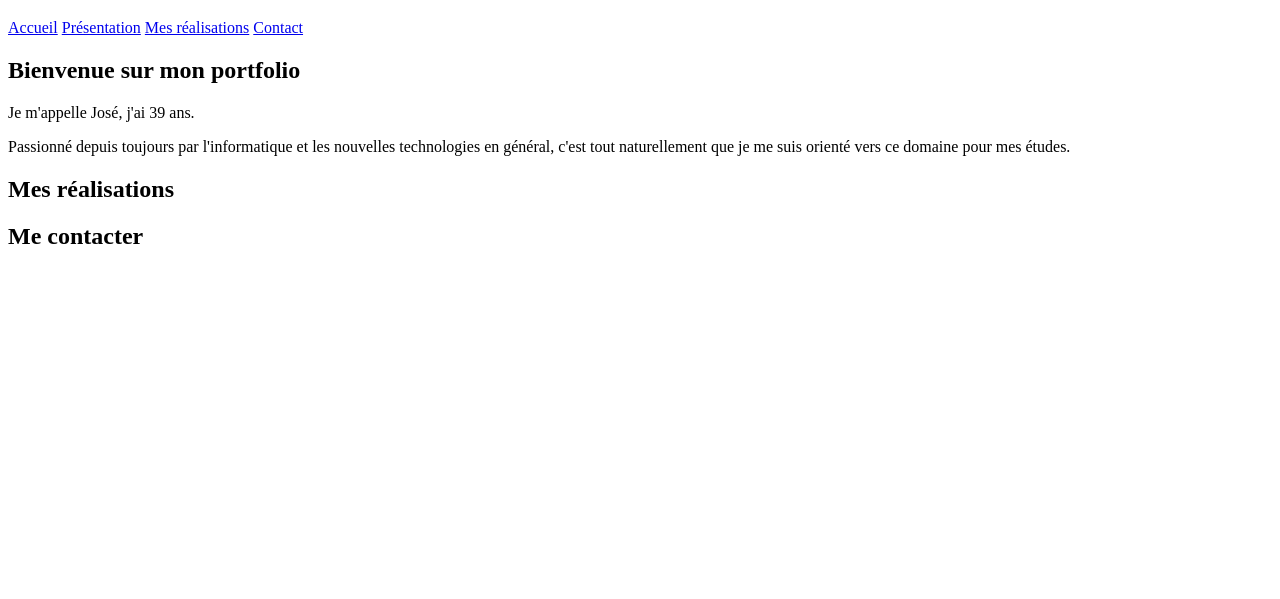
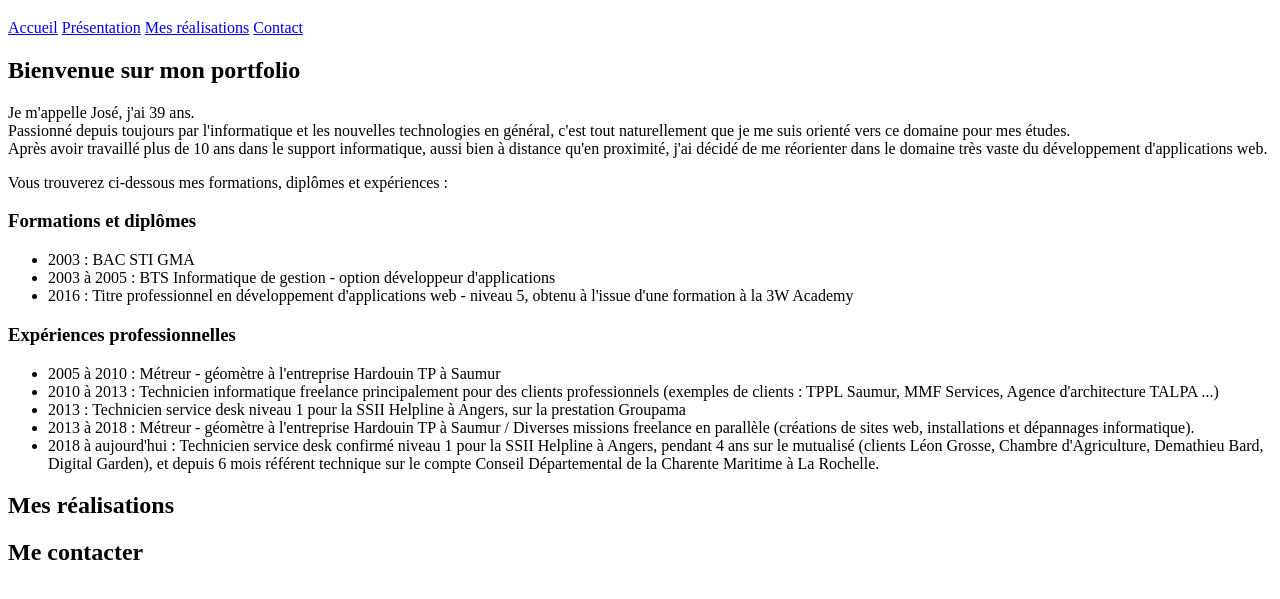
Before and after one commit to jose49260/portfolioHtml, a plain HTML site: page index.html in a window 1280 px wide. Shown: the part 61-660 px from the top of the page. Drawn offline with Linux system fonts and the light colour scheme.

Commit message:
Ajout des compétences et expériences

```diff
--- a/index.html
+++ b/index.html
@@ -19,9 +19,24 @@
         <main>
             <section id="Présentation">
                 <h2>Bienvenue sur mon portfolio</h2>
-                <p>Je m'appelle José, j'ai 39 ans.</p>
-                <p>Passionné depuis toujours par l'informatique et les nouvelles technologies en général, c'est tout naturellement que je me suis orienté vers ce domaine pour mes études.</p>
-
+                <p>Je m'appelle José, j'ai 39 ans.<br>
+                Passionné depuis toujours par l'informatique et les nouvelles technologies en général, c'est tout naturellement que je me suis orienté vers ce domaine pour mes études.<br>
+                Après avoir travaillé plus de 10 ans dans le support informatique, aussi bien à distance qu'en proximité, j'ai décidé de me réorienter dans le domaine très vaste du développement d'applications web.</p>
+                <p>Vous trouverez ci-dessous mes formations, diplômes et expériences :</p>
+                <h3>Formations et diplômes</h3>
+                <ul>
+                    <li>2003 : BAC STI GMA</li>
+                    <li>2003 à 2005 : BTS Informatique de gestion - option développeur d'applications</li>
+                    <li>2016 : Titre professionnel en développement d'applications web - niveau 5, obtenu à l'issue d'une formation à la 3W Academy</li>
+                </ul>
+                <h3>Expériences professionnelles</h3>
+                <ul>
+                    <li>2005 à 2010 : Métreur - géomètre à l'entreprise Hardouin TP à Saumur</li>
+                    <li>2010 à 2013 : Technicien informatique freelance principalement pour des clients professionnels (exemples de clients : TPPL Saumur, MMF Services, Agence d'architecture TALPA ...)</li>
+                    <li>2013 : Technicien service desk niveau 1 pour la SSII Helpline à Angers, sur la prestation Groupama</li>
+                    <li>2013 à 2018 : Métreur - géomètre à l'entreprise Hardouin TP à Saumur / Diverses missions freelance en parallèle (créations de sites web, installations et dépannages informatique).</li>
+                    <li>2018 à aujourd'hui : Technicien service desk confirmé niveau 1 pour la SSII Helpline à Angers, pendant 4 ans sur le mutualisé (clients Léon Grosse, Chambre d'Agriculture, Demathieu Bard, Digital Garden), et depuis 6 mois référent technique sur le compte Conseil Départemental de la Charente Maritime à La Rochelle.</li>
+                </ul>
             </section>
             <section id="realisations">
                 <h2>Mes réalisations</h2>
```
